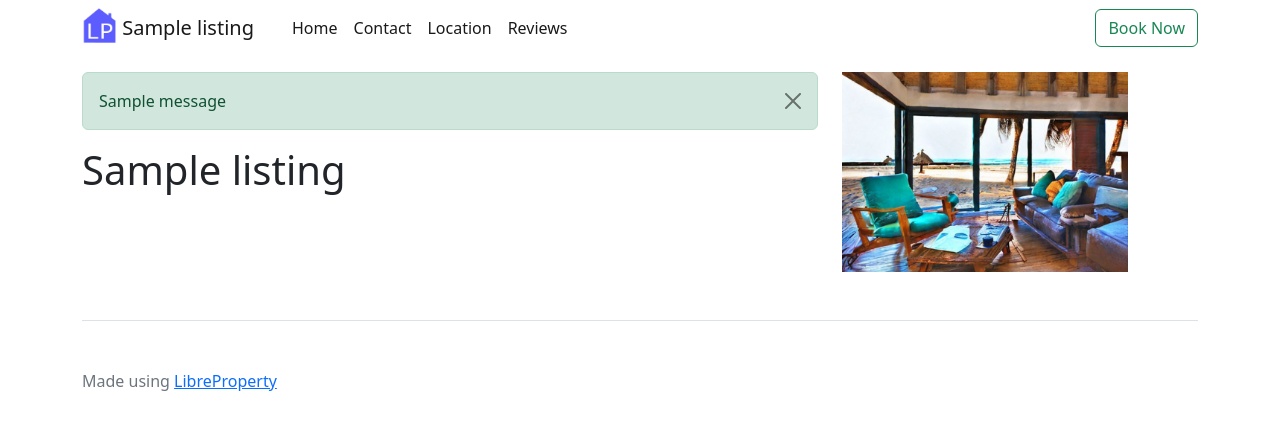
After one commit to LibreProperty/LibreProperty, a Flask app: page /sites/1 in a window 1280 px wide. The commit adds this page. Shown: the top 430 px of the page. Run offline with Flask 3, Linux system fonts and the light colour scheme; tables that the repository leaves empty hold one stand-in row (values such as "Sample post"); one stand-in notice (Sample message) is shown.

Commit message:
wip work on booking site

```diff
--- a/libreproperty/app.py
+++ b/libreproperty/app.py
@@ -7,6 +7,7 @@ from flask_wtf.csrf import CSRFProtect
 from libreproperty.auth import auth_bp, User
 from libreproperty.pages import pages_bp
 from libreproperty.dashboard import dashboard_bp
+from libreproperty.bookingsite import bookingsite_bp
 from libreproperty import models
 
 login_manager = LoginManager()
@@ -45,6 +46,7 @@ def create_app():
     login_manager.init_app(app)
     app.register_blueprint(pages_bp)
     app.register_blueprint(dashboard_bp, url_prefix="/dashboard")
+    app.register_blueprint(bookingsite_bp, url_prefix="/sites")
     from libreproperty import db
     db.init_app(app)
     with app.app_context():
--- /dev/null
+++ b/libreproperty/bookingsite/__init__.py
@@ -0,0 +1 @@
+from .views import bookingsite_bp
--- /dev/null
+++ b/libreproperty/bookingsite/templates/bookingsite/base.html
@@ -0,0 +1,67 @@
+<!doctype html>
+<html lang="en">
+<head>
+    <meta charset="utf-8">
+    <meta name="viewport" content="width=device-width, initial-scale=1">
+    <title>{{ site.listing.title }} - {{ title }}</title>
+    <link href="https://cdn.jsdelivr.net/npm/bootstrap@5.2.3/dist/css/bootstrap.min.css" rel="stylesheet"
+          integrity="sha384-rbsA2VBKQhggwzxH7pPCaAqO46MgnOM80zW1RWuH61DGLwZJEdK2Kadq2F9CUG65" crossorigin="anonymous">
+    <link rel="stylesheet" href="https://cdn.jsdelivr.net/npm/bootstrap-icons@1.10.2/font/bootstrap-icons.css">
+    <link href="{{ url_for('static', filename='style.css') }}" rel="stylesheet">
+    <link rel="icon" type="image/png" href="{{ url_for('static', filename='favicon.png') }}"/>
+    {% block extra_head %}{% endblock %}
+</head>
+<body>
+
+<nav class="navbar navbar-expand-lg navbar-light bg-light bg-white">
+    <div class="container">
+        <a class="col-2 navbar-brand pt-0" href="/">
+            <img src="{{ url_for('static', filename='logo-w45.png') }}" height="35"
+                 class="align-top"/>
+            <span class="align-bottom">{{site.listing.title}}</span>
+        </a>
+        <button class="navbar-toggler" type="button" data-bs-toggle="collapse" data-bs-target="#navbarNav"
+                aria-controls="navbarTogglerDemo02" aria-expanded="false" aria-label="Toggle navigation">
+            <span class="navbar-toggler-icon"></span>
+        </button>
+        <div class="collapse navbar-collapse" id="navbarNav">
+            <ul class="navbar-nav col-6">
+                <li class="nav-item">
+                    <a class="nav-link active" aria-current="page" href="/">Home</a>
+                </li>
+                <li class="nav-item">
+                    <a class="nav-link active" aria-current="page" href="contact">Contact</a>
+                </li>
+                <li class="nav-item">
+                    <a class="nav-link active" aria-current="page" href="contact">Location</a>
+                </li>
+                <li class="nav-item">
+                    <a class="nav-link active" aria-current="page" href="contact">Reviews</a>
+                </li>
+            </ul>
+        </div>
+        <button class="btn btn-outline-success" type="submit">Book Now</button>
+
+    </div>
+</nav>
+
+<div class="container mt-3">
+    {% block content %}
+    {% endblock %}
+    <footer class="pt-5 my-5 text-muted border-top">
+        Made using <a href="https://libreproperty.org">LibreProperty</a>
+    </footer>
+</div>
+
+
+<script src="https://cdn.jsdelivr.net/npm/bootstrap@5.2.3/dist/js/bootstrap.bundle.min.js"
+        integrity="sha384-kenU1KFdBIe4zVF0s0G1M5b4hcpxyD9F7jL+jjXkk+Q2h455rYXK/7HAuoJl+0I4"
+        crossorigin="anonymous"></script>
+<script>
+var tooltipTriggerList = [].slice.call(document.querySelectorAll('[data-bs-toggle="tooltip"]'))
+var tooltipList = tooltipTriggerList.map(function (tooltipTriggerEl) {
+    return new bootstrap.Tooltip(tooltipTriggerEl)
+})
+</script>
+</body>
+</html>
--- /dev/null
+++ b/libreproperty/bookingsite/templates/bookingsite/index.html
@@ -0,0 +1,21 @@
+{% extends 'bookingsite/base.html' %}
+
+{% block content %}
+<main>
+    <div class="row">
+        <div class="col-lg-8 col-12-sm">
+            {% for category, message in get_flashed_messages(with_categories=True) %}
+            <div class="alert alert-{{category}} alert-dismissible fade show" role="alert">
+                {{ message }}
+                <button type="button" class="btn-close" data-bs-dismiss="alert" aria-label="Close"></button>
+            </div>
+            {% endfor %}
+            <h1>{{ site.listing.title }}</h1>
+
+        </div>
+        <div class="col-4 d-none d-sm-block">
+            <img height="200" src="{{ url_for('static', filename='vacation-beach-house.jpeg') }}"/>
+        </div>
+    </div>
+</main>
+{% endblock %}
--- /dev/null
+++ b/libreproperty/bookingsite/views.py
@@ -0,0 +1,14 @@
+from flask import Blueprint, render_template
+
+from libreproperty.models import Website, db
+
+bookingsite_bp = Blueprint('bookingsite_bp', __name__, template_folder='templates')
+
+
+@bookingsite_bp.route("/<site_id>")
+def index(site_id):
+    site_id = int(site_id)
+    site = db.session.execute(
+        db.select(Website).filter(Website.id == site_id)
+    ).scalar()
+    return render_template("bookingsite/index.html", site=site, title="Book today!")
--- a/libreproperty/dashboard/templates/dashboard/index.html
+++ b/libreproperty/dashboard/templates/dashboard/index.html
@@ -35,7 +35,7 @@
                         <td>{{ listing.city }}</td>
                         <td>
                             <a class="ms-1 btn btn-primary btn-sm"
-                               href="{{ url_for('dashboard_bp.update_listing', listing_id=listing.id) }}">Modify</a>
+                               href="{{ url_for('dashboard_bp.update_listing', listing_id=listing.id) }}">Manage</a>
                             <form method="POST"
                                   action="{{ url_for('dashboard_bp.delete_listing') }}"
                                   style="display: inline;">
```
